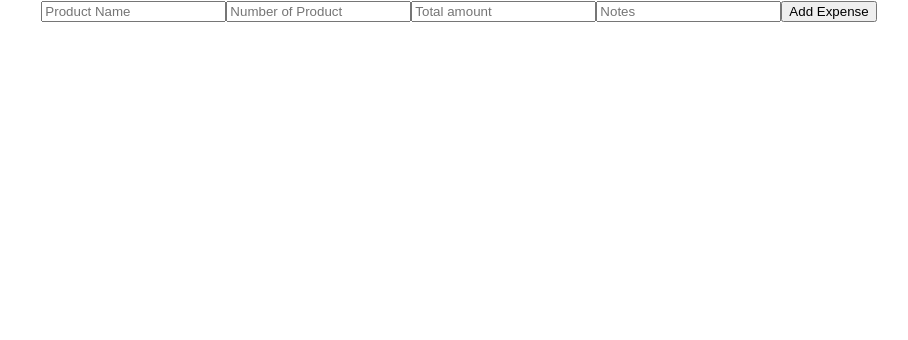
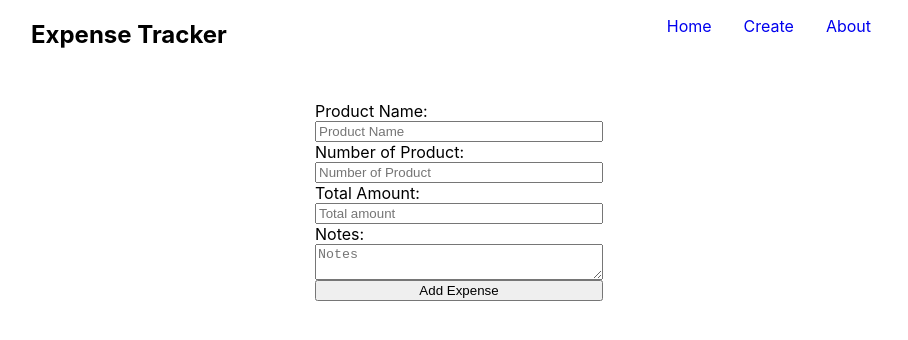
Before and after one commit to pkkrsingh877/expense-manager, a React (Create React App) app in the folder frontend/: page /create in a window 1280 px wide. Shown: the top 340 px of the page, without its empty margins (181-1089 px from the left). Built offline with nearby package versions, Linux system fonts and the light colour scheme.

Commit message:
Adding CSS and form to create expense in the frontend

```diff
--- a/frontend/package.json
+++ b/frontend/package.json
@@ -3,8 +3,6 @@
   "version": "0.1.0",
   "private": true,
   "dependencies": {
-    "@headlessui/react": "^1.7.17",
-    "@heroicons/react": "^2.0.18",
     "@testing-library/jest-dom": "^5.17.0",
     "@testing-library/react": "^13.4.0",
     "@testing-library/user-event": "^13.5.0",
@@ -12,7 +10,6 @@
     "react-dom": "^18.2.0",
     "react-router-dom": "^6.16.0",
     "react-scripts": "5.0.1",
-    "tailwindcss": "^3.3.3",
     "web-vitals": "^2.1.4"
   },
   "scripts": {
--- a/frontend/src/App.css
+++ /dev/null
@@ -1,38 +0,0 @@
-.App {
-  text-align: center;
-}
-
-.App-logo {
-  height: 40vmin;
-  pointer-events: none;
-}
-
-@media (prefers-reduced-motion: no-preference) {
-  .App-logo {
-    animation: App-logo-spin infinite 20s linear;
-  }
-}
-
-.App-header {
-  background-color: #282c34;
-  min-height: 100vh;
-  display: flex;
-  flex-direction: column;
-  align-items: center;
-  justify-content: center;
-  font-size: calc(10px + 2vmin);
-  color: white;
-}
-
-.App-link {
-  color: #61dafb;
-}
-
-@keyframes App-logo-spin {
-  from {
-    transform: rotate(0deg);
-  }
-  to {
-    transform: rotate(360deg);
-  }
-}
--- a/frontend/src/App.js
+++ b/frontend/src/App.js
@@ -1,22 +1,24 @@
 import { BrowserRouter as Router, Route, Routes } from 'react-router-dom';
-import './App.css';
 import Create from './components/Expenses/Create';
 import Expense from './components/Expenses/Expense';
 import Expenses from './components/Expenses/Expenses';
 import Update from './components/Expenses/Update';
 import NotFound from './components/NotFound';
+import About from './components/About';
+import Navbar from './components/Utilities/Navbar';
 
 function App() {
   return (
     <Router>
       <div className="App">
-        {/* <Navbar /> */}
+        <Navbar />
         <div className="content">
           <Routes>
             <Route exact path="/" element={<Expenses />} />
             <Route path="/create" element={<Create />} />
             <Route path="/:id" element={<Expense />} />
             <Route path="/update/:id" element={<Update />}/>
+            <Route path="/about" element={<About />}/>
             <Route path="*" element={<NotFound />} />
           </Routes>
         </div>
--- a/frontend/src/components/Expenses/Create.jsx
+++ b/frontend/src/components/Expenses/Create.jsx
@@ -1,4 +1,5 @@
 import { useState } from 'react';
+import '../../css/form.css';
 
 const Create = () => {
 
@@ -14,27 +15,30 @@ const Create = () => {
     };
 
     return (
-        <form onSubmit={handleSubmit}>
+        <form className='form' onSubmit={handleSubmit}>
+            Product Name:
             <input
                 type="text"
                 placeholder="Product Name"
                 value={productName}
                 onChange={(event) => setProductName(event.target.value)}
             />
+            Number of Product:
             <input
                 type="text"
                 placeholder="Number of Product"
                 value={numOfProduct}
                 onChange={(event) => setNumOfProduct(event.target.value)}
             />
+            Total Amount:
             <input
                 type="number"
                 placeholder="Total amount"
                 value={totalAmount}
                 onChange={(event) => setTotalAmount(event.target.value)}
             />
-            <input
-                type="text"
+            Notes:
+            <textarea
                 placeholder="Notes"
                 value={notes}
                 onChange={(event) => setNotes(event.target.value)}
--- a/frontend/src/components/Expenses/Expenses.jsx
+++ b/frontend/src/components/Expenses/Expenses.jsx
@@ -1,8 +1,9 @@
+import { Link } from 'react-router-dom';
+
 const Expenses = () => {
     return (
         <div>
-            Here you can list all expenses.
-            You can also choose to update or delete any expense.
+            <Link to={`/create`} >Add an Expense</Link>
         </div>
      );
 }
--- /dev/null
+++ b/frontend/src/components/Utilities/Navbar.jsx
@@ -0,0 +1,17 @@
+import { Link } from 'react-router-dom';
+import '../../css/navbar.css';
+
+const Navbar = () => {
+    return (
+        <nav className='navbar'>
+            <h1 className='nav-items'>Expense Tracker</h1>
+            <div className="nav-items nav-links">
+                <Link to={'/'} className="nav-link">Home</Link>
+                <Link to={'/create'} className="nav-link">Create</Link>
+                <Link to={'/about'} className="nav-link">About</Link>
+            </div>
+        </nav>
+    );
+}
+
+export default Navbar;
--- /dev/null
+++ b/frontend/src/css/form.css
@@ -0,0 +1,8 @@
+.form{
+    display: flex;
+    flex-direction: column;
+    margin: auto auto;
+    padding: 2rem 2rem;
+    min-width: 10rem;
+    max-width: 18rem;
+}
--- /dev/null
+++ b/frontend/src/css/navbar.css
@@ -0,0 +1,18 @@
+.navbar{
+    display: flex;
+    flex-direction: row;
+    flex-wrap: wrap;
+    justify-content: space-around;
+}
+
+.nav-links{
+    display: flex;
+    flex-direction: row;
+    flex-wrap: nowrap;
+    justify-content: space-around;
+}
+
+.nav-link{
+    padding: 1rem;
+    text-decoration: none;
+}
```
Also changed, not shown: frontend/src/components/About.jsx (added), frontend/src/components/Expenses/About.jsx (deleted), 1 other file (tests, documents, lock files or other folders).
